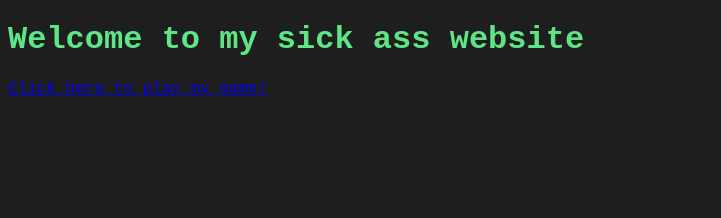
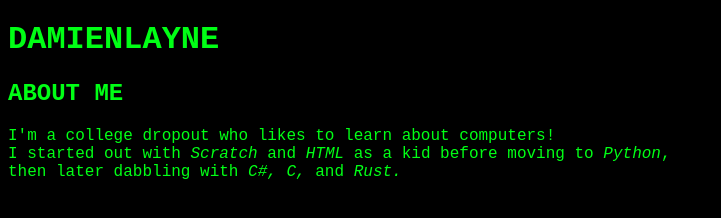
Before and after one commit to damienlayne/damienlayne.github.io, a plain HTML site: page index.html in a window 1280 px wide. Shown: the whole page, without its empty margins (0-721 px from the left). Drawn offline with Linux system fonts and the light colour scheme.

Commit message:
Update index.html

```diff
--- a/index.html
+++ b/index.html
@@ -5,8 +5,17 @@
         <title>damienlayne.github.io</title>
     </head>
 
-    <body style="background: rgb(31, 30, 30); color: rgb(93, 230, 134); font-family: 'Courier New', Courier, monospace;">
-        <h1>Welcome to my sick ass website</h1>
-        <a href="https://github.com/damienlayne/RollingBallGame/tree/Release"><p>Click here to play my game!</p></a>
+    <body style="background: rgb(0, 0, 0); color: rgb(0, 255, 21); font-family: 'Courier New', Courier, monospace;">
+        <div id="titlebar">
+            <h1>DAMIENLAYNE</h1>
+        </div>
+        <div id="aboutme">
+            <h2>ABOUT ME</h2>
+            <p>
+                I'm a college dropout who likes to learn about computers! <br/>
+                I started out with <em>Scratch</em> and <em>HTML</em> as a kid before moving to <em>Python</em>, <br/>
+                then later dabbling with <em>C#, C,</em> and <em>Rust.</em> <br/>
+            </p>
+        </div>
     </body>
 </html>
```
